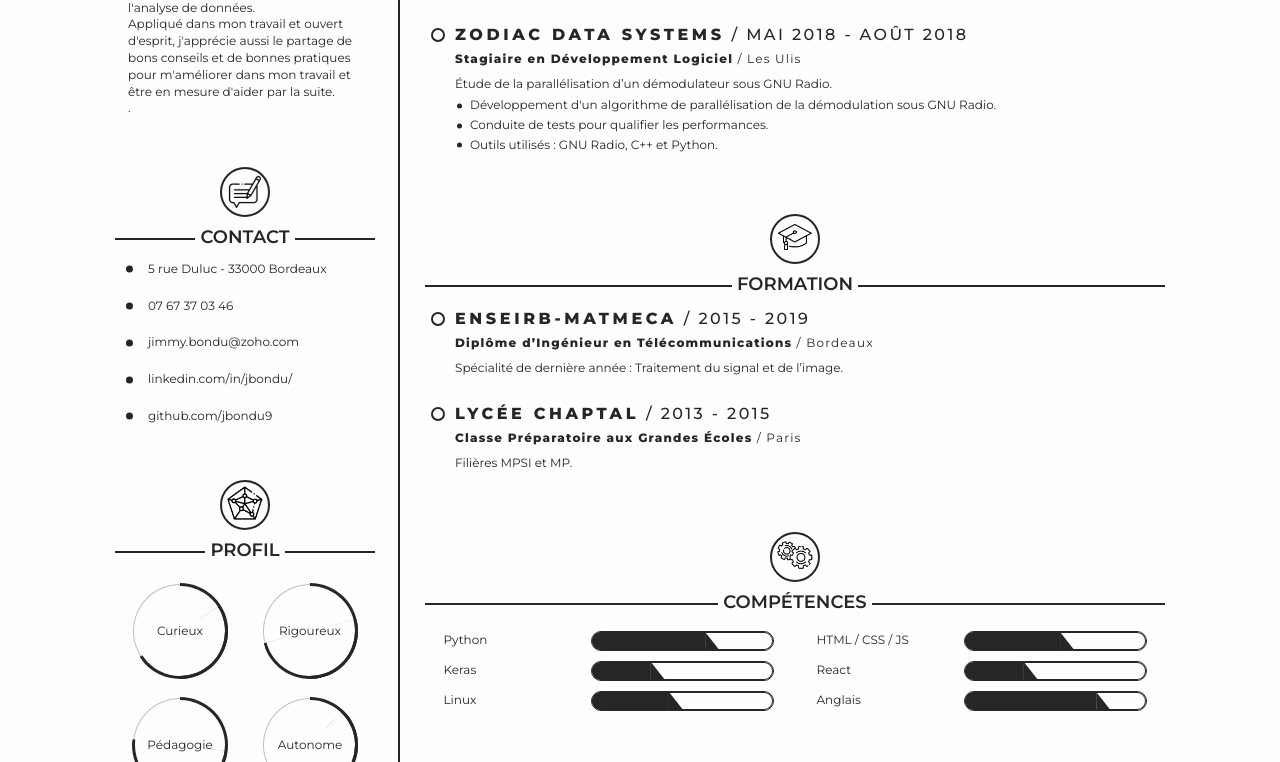
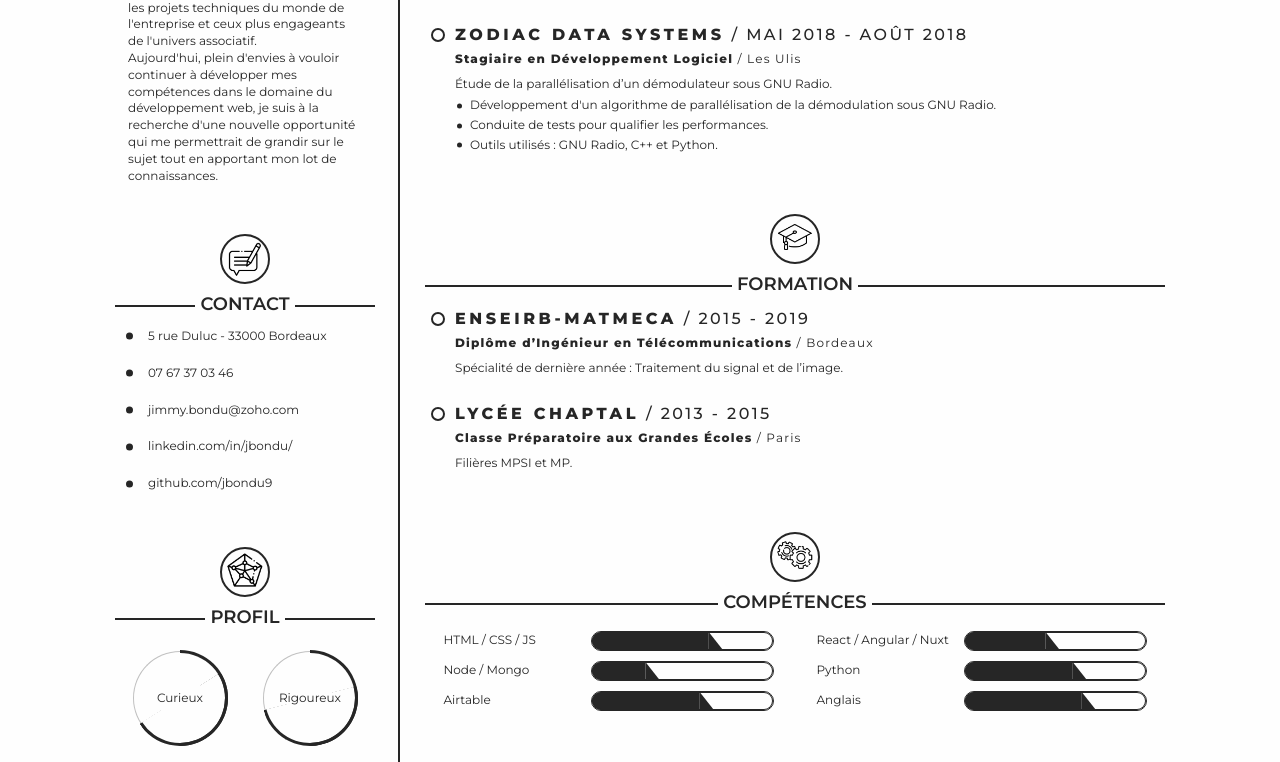
Before and after one commit to jbondu9/my-resume, a React (Create React App) app: page / in a window 1280 px wide. Shown: the part 658-1420 px from the top of the page. Built offline with nearby package versions, Linux system fonts and the light colour scheme; a web font is replaced by a local one.

Commit message:
modify intro and update skills

```diff
--- a/src/components/Intro.js
+++ b/src/components/Intro.js
@@ -6,7 +6,7 @@ export default function Intro(props) {
 
     return (
         <div className="intro">
-            {introArray.map((sentence, i) => <span key={i}>{sentence}.</span>)}
+            {introArray.slice(0, introArray.length - 1).map((sentence, i) => <span key={i}>{sentence}.</span>)}
         </div>
     );
 }
--- a/src/components/SkillGrid.js
+++ b/src/components/SkillGrid.js
@@ -6,7 +6,7 @@ function SkillElt(props) {
     const delay = Math.floor(Math.random() * (200)).toString(10);
 
     const levelEnd = {
-        transform: `translateX(calc(${props.skillLevel - 92}% - 10px))`,
+        transform: `translateX(calc(${props.skillLevel - 100}% - 10px))`,
         transitionDelay: delay + "ms"
     };
 
--- a/src/data/data.json
+++ b/src/data/data.json
@@ -4,7 +4,7 @@
     "surname": "Bondu",
     "role": "Ingénieur en Télécommunications"
   },
-  "intro": "Ingénieur en Télécommunications spécialisé en traitement du signal et de l'image, j'aime travailler dans le développement d'outils tech ainsi que l'analyse de données. Appliqué dans mon travail et ouvert d'esprit, j'apprécie aussi le partage de bons conseils et de bonnes pratiques pour m'améliorer dans mon travail et être en mesure d'aider par la suite.",
+  "intro": "Bonjour, moi c'est Jimmy et je suis ingénieur en Télécommunications. Passé par le monde de la R&D, de l'IA et de la social-tech, je navigue entre les projets techniques du monde de l'entreprise et ceux plus engageants de l'univers associatif. Aujourd'hui, plein d'envies à vouloir continuer à développer mes compétences dans le domaine du développement web, je suis à la recherche d'une nouvelle opportunité qui me permettrait de grandir sur le sujet tout en apportant mon lot de connaissances.",
   "contact": {
     "address": "5 rue Duluc - 33000 Bordeaux",
     "phone": "07 67 37 03 46",
@@ -22,7 +22,7 @@
       "level": 71
     },
     {
-      "name": "Pédagogie",
+      "name": "Pédagogue",
       "level": 77
     },
     {
@@ -96,24 +96,24 @@
   ],
   "skills": [
     {
-      "name": "Python",
-      "level": 60
+      "name": "HTML / CSS / JS",
+      "level": 70
     },
     {
-      "name": "HTML / CSS / JS",
+      "name": "React / Angular / Nuxt",
       "level": 50
     },
     {
-      "name": "Keras",
-      "level": 30
+      "name": "Node / Mongo",
+      "level": 35
     },
     {
-      "name": "React",
-      "level": 30
+      "name": "Python",
+      "level": 65
     },
     {
-      "name": "Linux",
-      "level": 40
+      "name": "Airtable",
+      "level": 65
     },
     {
       "name": "Anglais",
```
